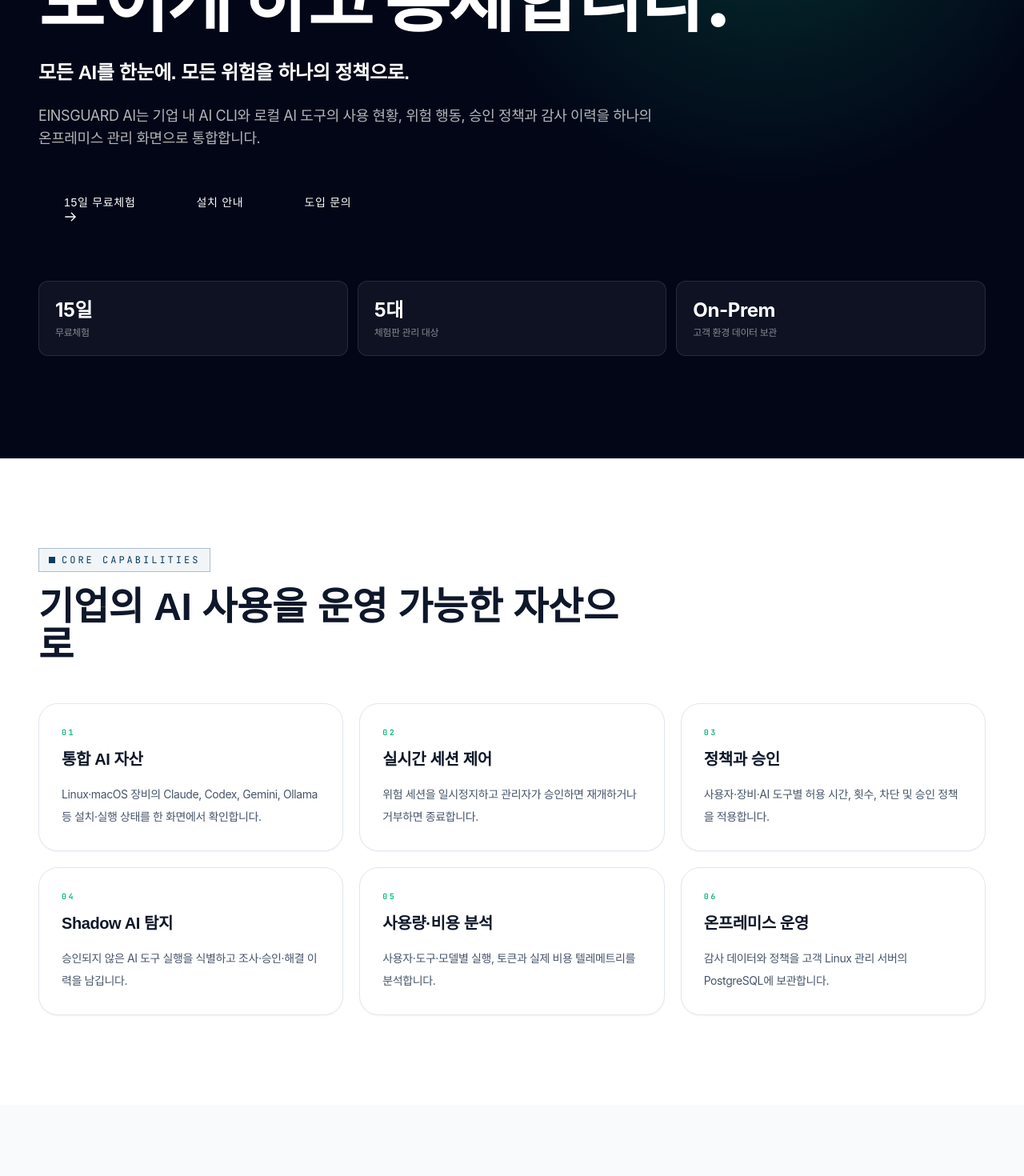
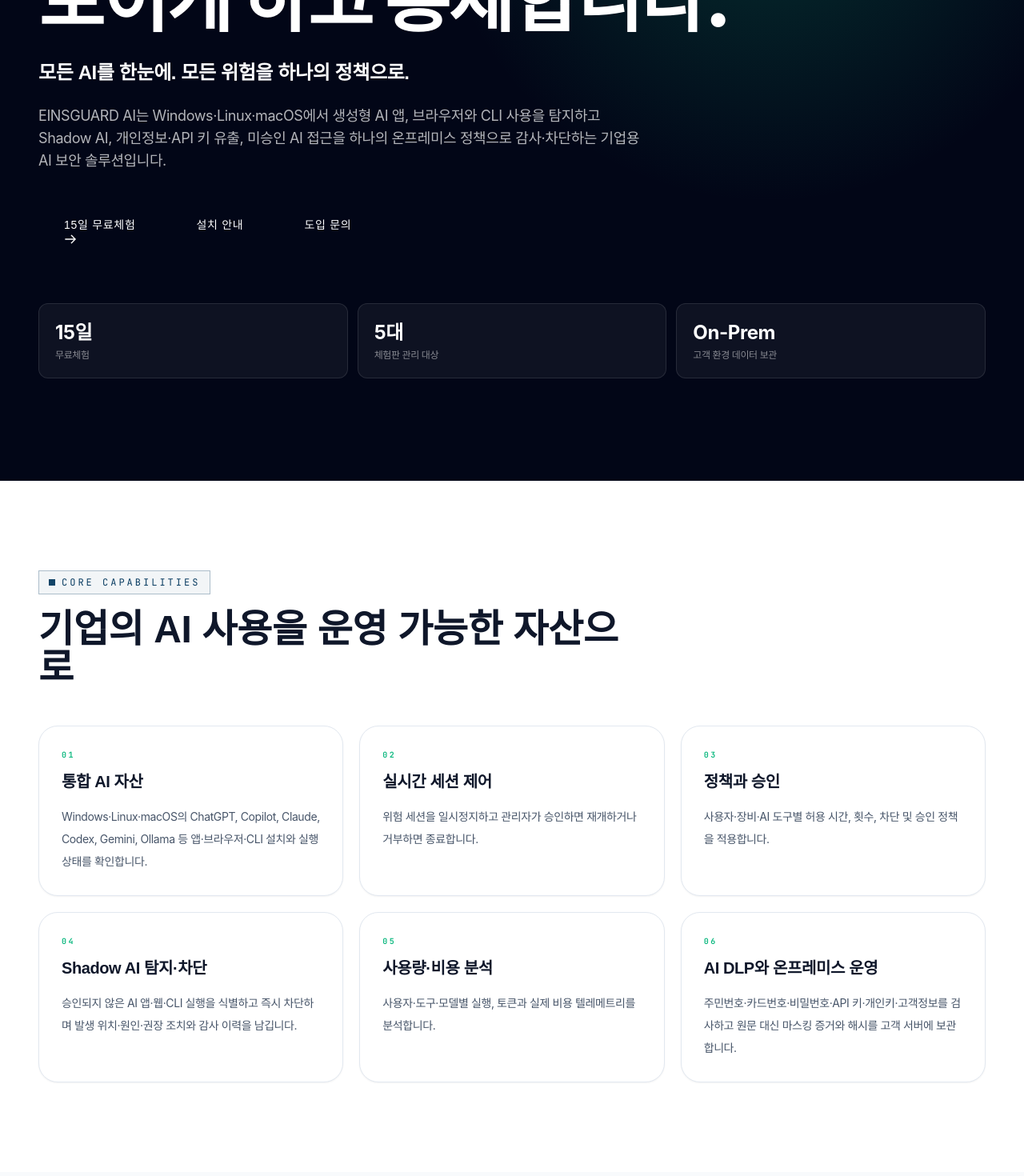
Before and after one commit to yumunix/einstech-landing, a Next.js app: page /einsguard-ai in a window 1280 px wide. Shown: the part 420-1890 px from the top of the page at 80% size. Built offline with nearby package versions, Linux system fonts and the light colour scheme; a web font is replaced by a local one.

Commit message:
feat: optimize product portfolio SEO for Google and Naver

```diff
--- a/app/einsguard-ai/page.jsx
+++ b/app/einsguard-ai/page.jsx
@@ -6,18 +6,18 @@
 
 export const metadata = createPageMetadata({
   path: "/einsguard-ai",
-  title: "EINSGUARD AI — 기업용 AI 코딩 도구 보안·관리 | EINSTECH",
-  description: "Claude Code, Codex, Gemini CLI 등 기업 내 AI 코딩 도구 사용을 온프레미스에서 모니터링하고 정책·승인·차단·위험 대응을 통합합니다. 15일 무료체험.",
-  keywords: ["EINSGUARD AI", "아인스가드 AI", "AI 코딩 보안", "AI 코딩 도구 관리", "Claude Code 모니터링", "Codex 보안", "Shadow AI", "온프레미스 AI 보안"],
+  title: "기업용 AI 보안 솔루션 EINSGUARD AI | Shadow AI·DLP·접근 차단",
+  description: "Windows·Linux·macOS에서 ChatGPT, Copilot, Claude, Codex 등 앱·브라우저·CLI 사용을 탐지하고 Shadow AI, 개인정보·API 키 유출, 미승인 AI를 감사·차단하는 온프레미스 AI 보안 솔루션입니다.",
+  keywords: ["AI 보안 솔루션", "기업용 AI 보안", "생성형 AI 보안", "Shadow AI", "AI DLP", "AI 거버넌스", "AI 사용 모니터링", "AI 접근 차단", "Copilot 보안", "ChatGPT 보안", "Claude 보안", "Codex 보안", "EINSGUARD AI", "아인스가드 AI", "온프레미스 AI 보안"],
 });
 
 const capabilities = [
-  ["통합 AI 자산", "Linux·macOS 장비의 Claude, Codex, Gemini, Ollama 등 설치·실행 상태를 한 화면에서 확인합니다."],
+  ["통합 AI 자산", "Windows·Linux·macOS의 ChatGPT, Copilot, Claude, Codex, Gemini, Ollama 등 앱·브라우저·CLI 설치와 실행 상태를 확인합니다."],
   ["실시간 세션 제어", "위험 세션을 일시정지하고 관리자가 승인하면 재개하거나 거부하면 종료합니다."],
   ["정책과 승인", "사용자·장비·AI 도구별 허용 시간, 횟수, 차단 및 승인 정책을 적용합니다."],
-  ["Shadow AI 탐지", "승인되지 않은 AI 도구 실행을 식별하고 조사·승인·해결 이력을 남깁니다."],
+  ["Shadow AI 탐지·차단", "승인되지 않은 AI 앱·웹·CLI 실행을 식별하고 즉시 차단하며 발생 위치·원인·권장 조치와 감사 이력을 남깁니다."],
   ["사용량·비용 분석", "사용자·도구·모델별 실행, 토큰과 실제 비용 텔레메트리를 분석합니다."],
-  ["온프레미스 운영", "감사 데이터와 정책을 고객 Linux 관리 서버의 PostgreSQL에 보관합니다."],
+  ["AI DLP와 온프레미스 운영", "주민번호·카드번호·비밀번호·API 키·개인키·고객정보를 검사하고 원문 대신 마스킹 증거와 해시를 고객 서버에 보관합니다."],
 ];
 
 const plans = [
@@ -31,13 +31,15 @@
 const faqs = [
   ["관리 대상 1대는 무엇인가요?", "EINSGUARD AI 에이전트가 등록된 물리 서버, VM 또는 개인 PC 한 대입니다. 한 장비에서 여러 AI 도구를 사용해도 장비 1대로 계산합니다."],
   ["무료체험이 끝나면 데이터가 삭제되나요?", "삭제되지 않습니다. 핵심 수집·분석·제어 기능은 잠기지만 기존 데이터 조회와 라이선스 갱신 화면은 유지됩니다."],
-  ["현재 지원 운영체제는 무엇인가요?", "관리 서버는 Linux Docker/Podman 환경을 지원하며 수집 에이전트는 Linux와 macOS를 지원합니다. Windows 에이전트는 검증 후 추가할 예정입니다."],
+  ["현재 지원 운영체제는 무엇인가요?", "관리 서버는 Linux Docker/Podman 환경을 지원하며 Agent 1.0은 Windows 10·11 x64, Linux systemd, macOS 13 이상을 지원합니다."],
+  ["어떤 AI를 탐지하나요?", "ChatGPT, Microsoft Copilot, Claude, Codex, Gemini, Cursor, Ollama 등 중앙 카탈로그의 앱·브라우저·CLI를 탐지하며 새로운 AI는 관리자 카탈로그에 추가할 수 있습니다."],
+  ["AI에 입력한 원문을 모두 저장하나요?", "기본 정책은 원문을 저장하지 않고 위반 유형, 위험도, AI 서비스, 시각, 해시와 일부 마스킹 증거만 저장합니다. 원문 감사는 별도 정책과 권한이 있는 고객만 제한적으로 사용합니다."],
   ["인터넷 연결이 항상 필요한가요?", "EINSGUARD AI의 수집과 분석은 온프레미스에서 동작합니다. 구독 라이선스 인증에는 주기적인 연결이 필요합니다."],
   ["설치 전에 무엇을 준비해야 하나요?", "Linux 시험 VM, Docker Compose 또는 Podman Compose, 4GB 이상 메모리와 10GB 이상의 여유 공간을 권장합니다."],
 ];
 
 export default function AiSentinelPage(){
-  const structuredData={"@context":"https://schema.org","@type":"SoftwareApplication",name:"EINSGUARD AI",applicationCategory:"SecurityApplication",operatingSystem:"Linux, macOS",description:"기업 내 AI 코딩 도구 사용과 위험을 통합 관리하는 온프레미스 보안·거버넌스 솔루션",offers:[{"@type":"Offer",name:"15일 무료체험",price:"0",priceCurrency:"KRW"},{"@type":"Offer",name:"Basic",price:"49000",priceCurrency:"KRW"},{"@type":"Offer",name:"Standard",price:"129000",priceCurrency:"KRW"},{"@type":"Offer",name:"Business",price:"229000",priceCurrency:"KRW"}]};
+  const structuredData=[{"@context":"https://schema.org","@type":"SoftwareApplication","@id":"https://www.einstech.kr/einsguard-ai#software",name:"EINSGUARD AI",alternateName:"아인스가드 AI",applicationCategory:"SecurityApplication",applicationSubCategory:"AI Security and Governance",operatingSystem:"Windows 10, Windows 11, Linux, macOS",softwareVersion:"1.0",url:"https://www.einstech.kr/einsguard-ai",downloadUrl:"https://www.einstech.kr/downloads/einsguard-ai",publisher:{"@id":"https://www.einstech.kr/#organization"},description:"기업의 생성형 AI 앱·브라우저·CLI 사용을 탐지하고 Shadow AI, 민감정보 유출과 미승인 AI를 감사·차단하는 온프레미스 AI 보안 솔루션",featureList:["AI 자산 및 실행 상태 탐지","Shadow AI 탐지·차단","개인정보·API 키·개인키 DLP","사용자·PC·AI별 승인 정책","보안 사건 감사와 해결 안내"],offers:[{"@type":"Offer",name:"15일 무료체험",price:"0",priceCurrency:"KRW"},{"@type":"Offer",name:"Basic",price:"49000",priceCurrency:"KRW"},{"@type":"Offer",name:"Standard",price:"129000",priceCurrency:"KRW"},{"@type":"Offer",name:"Business",price:"229000",priceCurrency:"KRW"}]},{"@context":"https://schema.org","@type":"FAQPage",mainEntity:faqs.map(([q,a])=>({"@type":"Question",name:q,acceptedAnswer:{"@type":"Answer",text:a}}))}];
   return <><script type="application/ld+json" dangerouslySetInnerHTML={{__html:JSON.stringify(structuredData)}}/><Header/><main className="pt-16 bg-white text-slate-900">
     <section className="relative overflow-hidden bg-slate-950 py-24 text-white lg:py-32">
       <div className="absolute inset-0 bg-[radial-gradient(circle_at_75%_20%,rgba(16,185,129,.24),transparent_34%)]" />
@@ -46,7 +48,7 @@
         <div className="mt-6 font-mono text-sm font-black tracking-[.22em] text-white/60">EINSGUARD AI</div>
         <h1 className="mt-8 max-w-5xl font-display text-[clamp(3rem,7vw,6.5rem)] font-black leading-[.92] tracking-tight">AI를 막는 대신,<br/><span className="text-emerald-300">보이게 하고 통제합니다.</span></h1>
         <p className="mt-5 font-display text-2xl font-black text-emerald-300">모든 AI를 한눈에. 모든 위험을 하나의 정책으로.</p>
-        <p className="mt-6 max-w-3xl text-base leading-8 text-white/70 md:text-lg">EINSGUARD AI는 기업 내 AI CLI와 로컬 AI 도구의 사용 현황, 위험 행동, 승인 정책과 감사 이력을 하나의 온프레미스 관리 화면으로 통합합니다.</p>
+        <p className="mt-6 max-w-3xl text-base leading-8 text-white/70 md:text-lg">EINSGUARD AI는 Windows·Linux·macOS에서 생성형 AI 앱, 브라우저와 CLI 사용을 탐지하고 Shadow AI, 개인정보·API 키 유출, 미승인 AI 접근을 하나의 온프레미스 정책으로 감사·차단하는 기업용 AI 보안 솔루션입니다.</p>
         <div className="mt-10 flex flex-col gap-3 sm:flex-row"><PrimaryButton href="/downloads/einsguard-ai">15일 무료체험</PrimaryButton><SecondaryButton href="/docs/einsguard-ai/install">설치 안내</SecondaryButton><SecondaryButton href="/contact?type=EINSGUARD%20AI">도입 문의</SecondaryButton></div>
         <div className="mt-14 grid gap-3 sm:grid-cols-3"><div className="rounded-xl border border-white/10 bg-white/5 p-5"><b className="text-2xl text-emerald-300">15일</b><p className="mt-1 text-xs text-white/50">무료체험</p></div><div className="rounded-xl border border-white/10 bg-white/5 p-5"><b className="text-2xl text-emerald-300">5대</b><p className="mt-1 text-xs text-white/50">체험판 관리 대상</p></div><div className="rounded-xl border border-white/10 bg-white/5 p-5"><b className="text-2xl text-emerald-300">On-Prem</b><p className="mt-1 text-xs text-white/50">고객 환경 데이터 보관</p></div></div>
       </div>
--- a/app/layout.jsx
+++ b/app/layout.jsx
@@ -8,7 +8,7 @@
 const siteName = "EINSTECH";
 const siteTitle = "EINSTECH | Non Stop System, Lossless Data";
 const siteDescription =
-  "엔지니어 30년 경험 기반의 HA Cluster · 스토리지 · 백업 · DLP 통합 인프라 파트너. 2014년 설립된 EINSTECH가 멈추지 않는 시스템과 사라지지 않는 데이터를 설계합니다.";
+  "AI 보안, HPE 서버, NVIDIA GPU, Hitachi·Infortrend 스토리지, Brocade SAN, TP-Link 네트워크, Acronis·NetBackup 백업, HA Cluster, DLP·방화벽·재해복구 전문기업.";
 
 export const metadata = {
   metadataBase: new URL(siteUrl),
@@ -32,6 +32,19 @@
     "EINSGUARD AI",
     "아인스가드 AI",
     "기업용 AI 거버넌스",
+    "AI 보안 솔루션",
+    "생성형 AI 보안",
+    "Shadow AI 탐지",
+    "AI DLP",
+    "AI 사용 모니터링",
+    "HPE 서버",
+    "NVIDIA GPU 서버",
+    "Hitachi VSP One",
+    "Infortrend EonStor",
+    "Brocade SAN Switch",
+    "TP-Link Omada",
+    "Acronis 백업",
+    "NetBackup",
   ],
   authors: [{ name: siteName, url: siteUrl }],
   creator: siteName,
--- a/app/page.jsx
+++ b/app/page.jsx
@@ -1,6 +1,9 @@
 import "./page.css";
 import Header from "@/components/sections/Header";
 import { TPLINK_STORE_URL } from "@/data/storeLinks";
+import { createPageMetadata } from "@/lib/seo";
+
+export const metadata=createPageMetadata({path:"/",title:"EINSTECH | AI 보안·HPE 서버·Hitachi 스토리지·백업·HA 전문기업",description:"EINSTECH는 EINSGUARD AI 보안, HPE 서버, NVIDIA GPU, Hitachi·Infortrend 스토리지, Brocade SAN, TP-Link 네트워크, Acronis·NetBackup 백업, HA Cluster, DLP·방화벽·재해복구를 공급하고 유지보수합니다.",keywords:["AI 보안 솔루션","HPE 서버","Hitachi 스토리지","Infortrend 스토리지","Brocade SAN 스위치","NVIDIA GPU 서버","TP-Link 네트워크","Acronis 백업","NetBackup","HA Cluster","DLP 솔루션","방화벽","재해복구","EINSTECH","아인스테크"]});
 
 export default function Home() {
   return (
--- a/lib/seo.js
+++ b/lib/seo.js
@@ -53,7 +53,8 @@
   logo: `${SITE_URL}/einstech-logo.png`,
   foundingDate: "2014-05-01",
   description:
-    "HA Cluster, 스토리지, 백업, 데이터 보안, 방화벽과 재해복구 인프라를 설계·구축하는 기업",
+    "기업용 AI 보안, HPE 서버, NVIDIA GPU, Hitachi·Infortrend 스토리지, Brocade SAN, TP-Link 네트워크, Acronis·NetBackup 백업, HA Cluster, DLP·방화벽과 재해복구를 설계·공급·유지보수하는 기업",
+  knowsAbout: ["기업용 AI 보안", "EINSGUARD AI", "HPE ProLiant Server", "NVIDIA GPU Server", "Hitachi VSP One", "Infortrend EonStor", "Brocade SAN Switch", "TP-Link Omada", "Acronis Cyber Protect", "Veritas NetBackup", "HA Cluster", "DLP", "Firewall", "BCP and Disaster Recovery"],
 };
 
 export const websiteStructuredData = {
```
Also changed, not shown: 1 other file (tests, documents, lock files or other folders).
